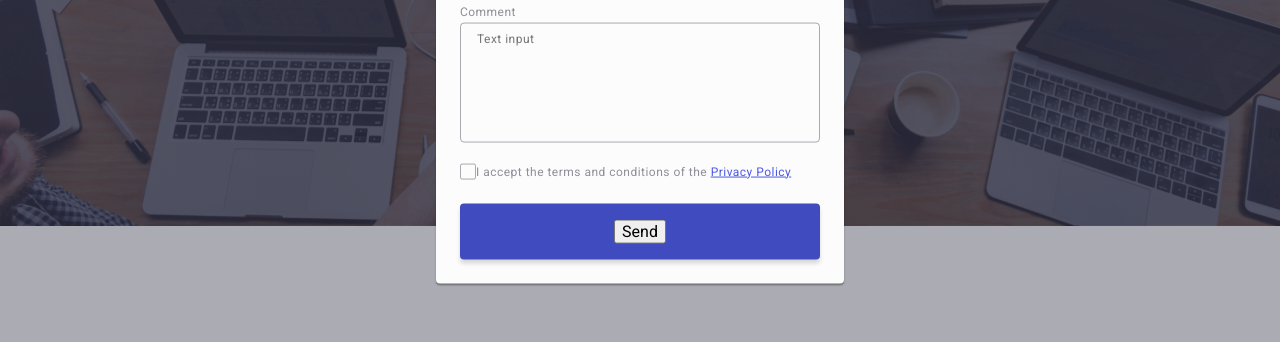
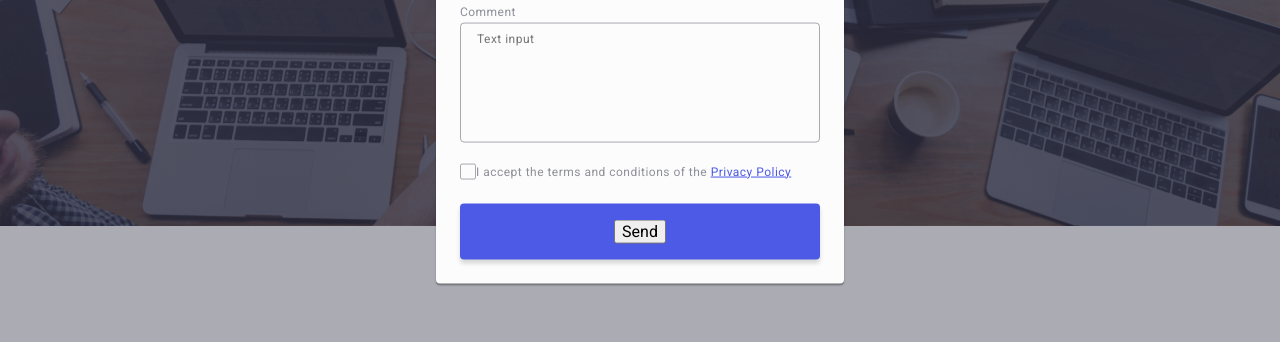
Before and after one commit to BpRuslana/goit-markup-hw-05, a plain HTML site: page index.html in a window 1280 px wide. Both pictures are taken after a click on the button "Order Service". Shown: the part 447-789 px from the top of the page. Drawn offline with nearby package versions, Linux system fonts and the light colour scheme.

Commit message:
Update style.css

```diff
--- a/css/style.css
+++ b/css/style.css
@@ -935,7 +935,7 @@ input[type="checkbox"]:checked ~ .modal-input-checkbox > .span-icon {
     cursor: pointer;
 
     border-radius: 4px;
-    background: var(--ocean-colour);
+    background: var(--iris-colour);
     box-shadow: 0px 4px 4px 0px rgba(0, 0, 0, 0.15);
     border: none;
 
```
